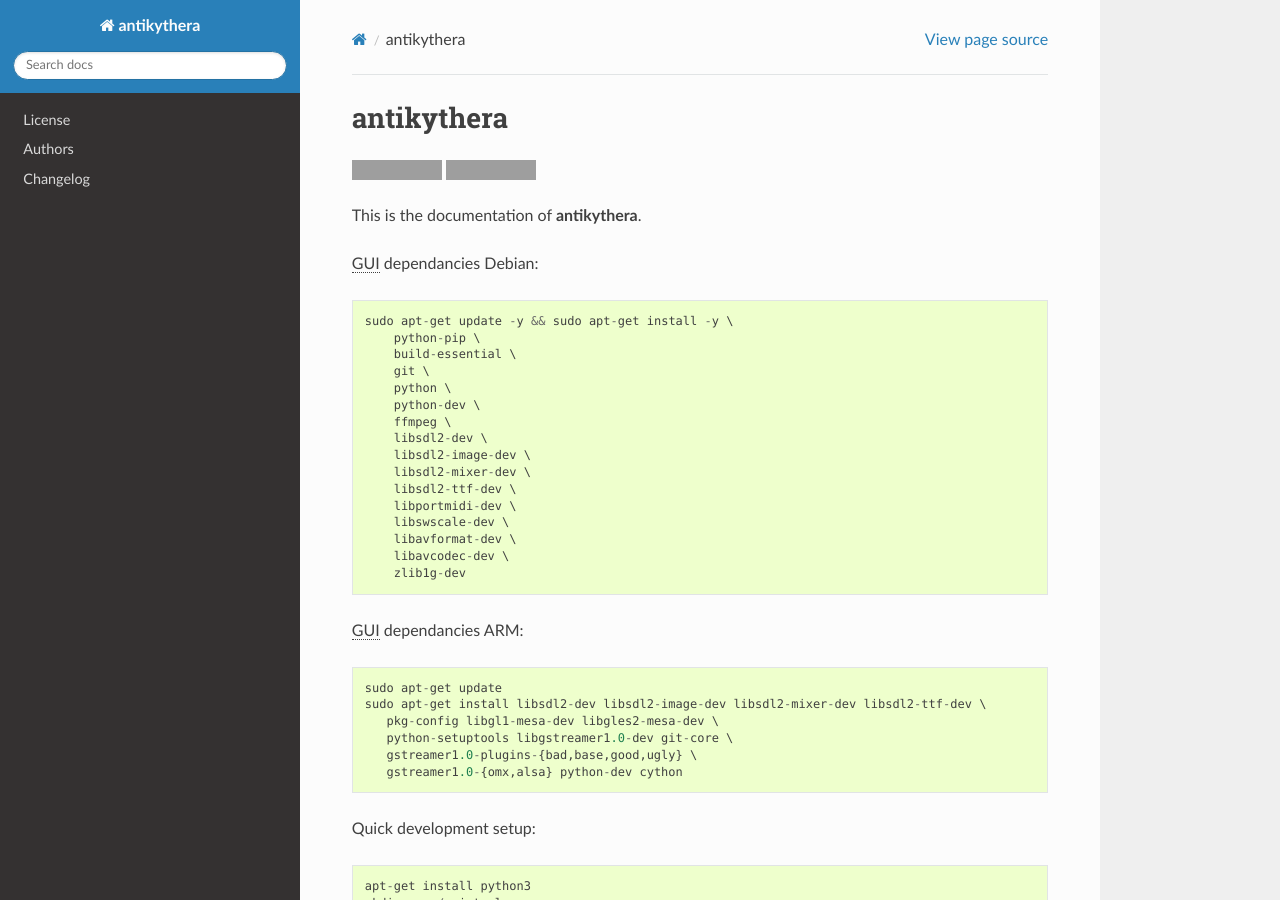
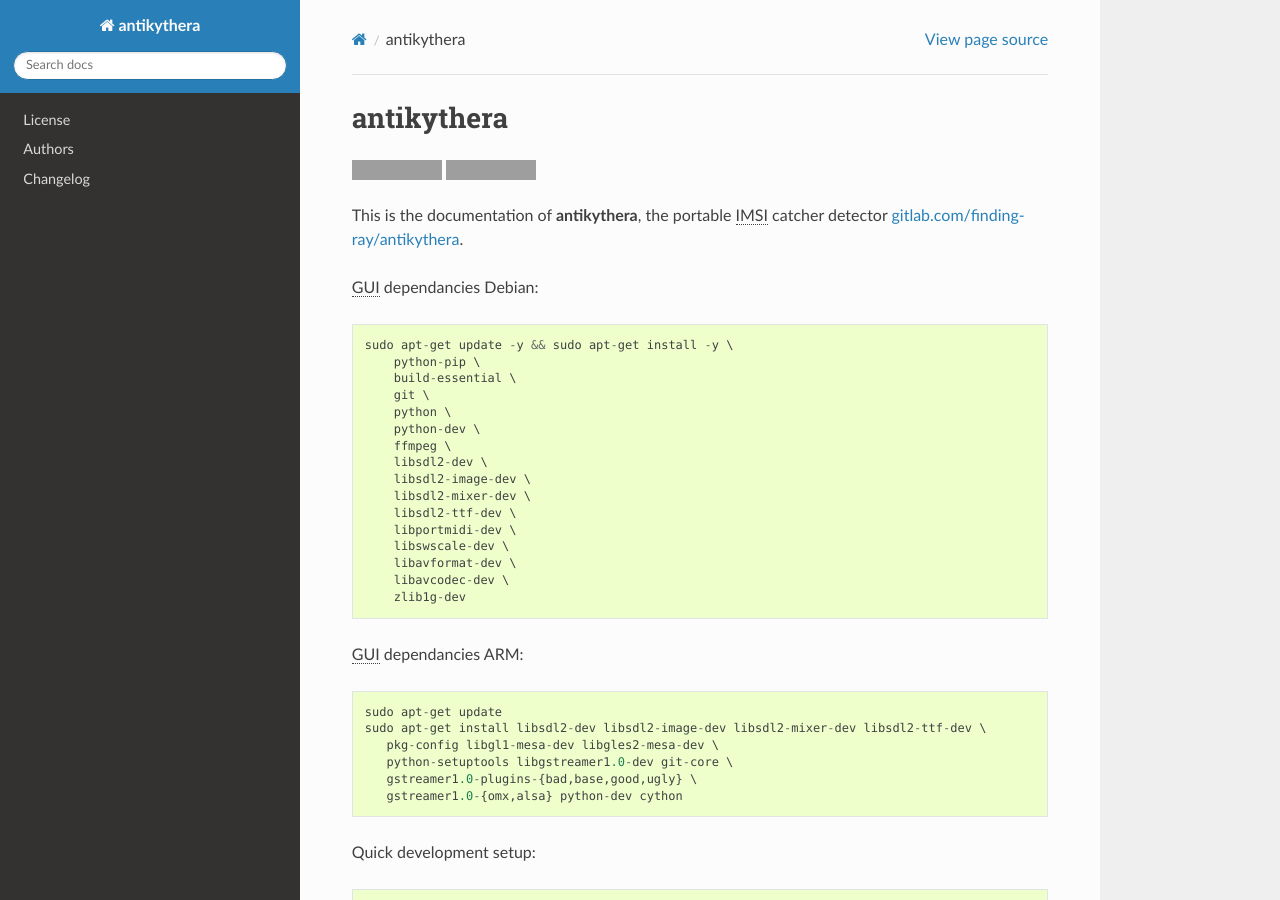
Before and after one commit to danieldufek03/Senior-Project, a Sphinx documentation site: the page built from docs/index.rst, in a window 1280 px wide and 900 px high. Built offline with Sphinx 7.4.7 and the Read the Docs theme 2.0.0, drawn with Linux system fonts in a browser that asks for light colours; formulas are drawn with MathJax 3; pages that are not in the unit, such as notebooks, are missing from menus; grey boxes are pictures that could not be loaded.

Commit message:
link to repo

```diff
--- a/docs/index.rst
+++ b/docs/index.rst
@@ -7,7 +7,9 @@ antikythera
 .. image:: https://gitlab.com/finding-ray/antikythera/badges/master/coverage.svg
     :target: https://finding-ray.gitlab.io/antikythera/htmlcov/index.html
 
-This is the documentation of **antikythera**.
+This is the documentation of **antikythera**, the portable
+:abbr:`IMSI (International Mobile Subscribers Identity)` catcher detector
+`gitlab.com/finding-ray/antikythera <https://gitlab.com/finding-ray/antikythera>`_.
 
 :abbr:`GUI (Graphical User Interface)` dependancies Debian::
 
```
